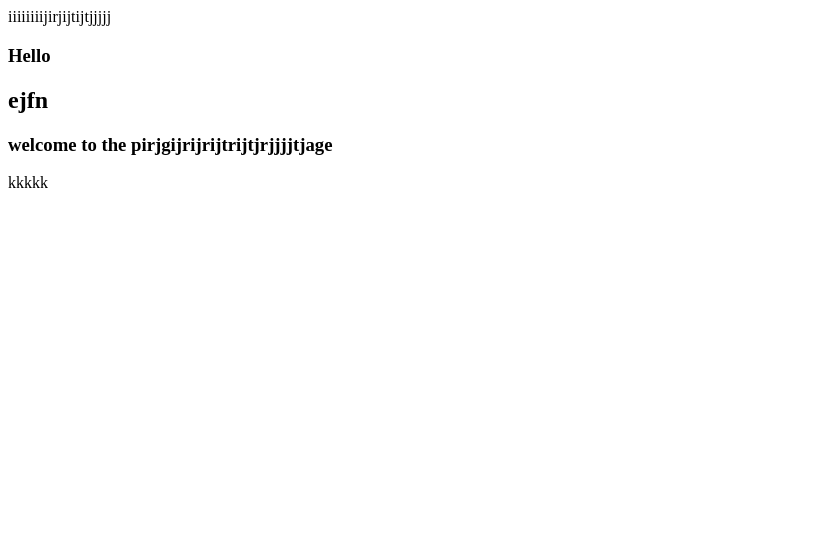
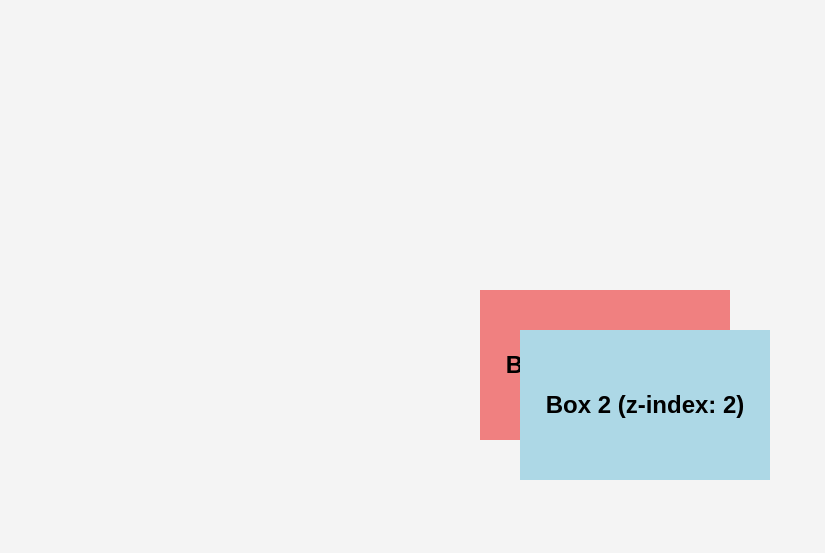
Before and after one commit to imrajhossain-dev/Conceptual-Session, a plain HTML site: page PH/index.html in a window 1280 px wide. Shown: the whole page, without its empty margins (0-825 px from the left). Drawn offline with Linux system fonts and the light colour scheme.

Commit message:
Z- index

```diff
--- a/PH/index.html
+++ b/PH/index.html
@@ -3,12 +3,62 @@
   <head>
     <meta charset="UTF-8" />
     <meta name="viewport" content="width=device-width, initial-scale=1.0" />
-    <title>Document</title></head
-  >iiiiiiiijirjijtijtjjjjj
+    <title>Z-Index Example</title>
+
+    <style>
+      body {
+        font-family: Arial, sans-serif;
+        height: 100vh;
+        margin: 0;
+        display: flex;
+        justify-content: center;
+        align-items: center;
+        background: #f4f4f4;
+      }
+
+      .container {
+        position: relative;
+        width: 400px;
+        height: 300px;
+      }
+
+      .box-1 {
+        position: absolute;
+        top: 40px;
+        left: 40px;
+        width: 250px;
+        height: 150px;
+        background: lightcoral;
+        z-index: 1;
+        display: flex;
+        align-items: center;
+        justify-content: center;
+      }
+
+      .box-2 {
+        position: absolute;
+        top: 80px;
+        left: 80px;
+        width: 250px;
+        height: 150px;
+        background: lightblue;
+        z-index: 2;
+        display: flex;
+        align-items: center;
+        justify-content: center;
+      }
+    </style>
+  </head>
+
   <body>
-    <h3>Hello</h3>
-    <h2>ejfn</h2>
-    <h3>welcome to the pirjgijrijrijtrijtjrjjjjtjage</h3>
+    <div class="container">
+      <div class="box-1">
+        <h2>Box 1 (z-index: 1)</h2>
+      </div>
+
+      <div class="box-2">
+        <h2>Box 2 (z-index: 2)</h2>
+      </div>
+    </div>
   </body>
-  kkkkk
 </html>
```
